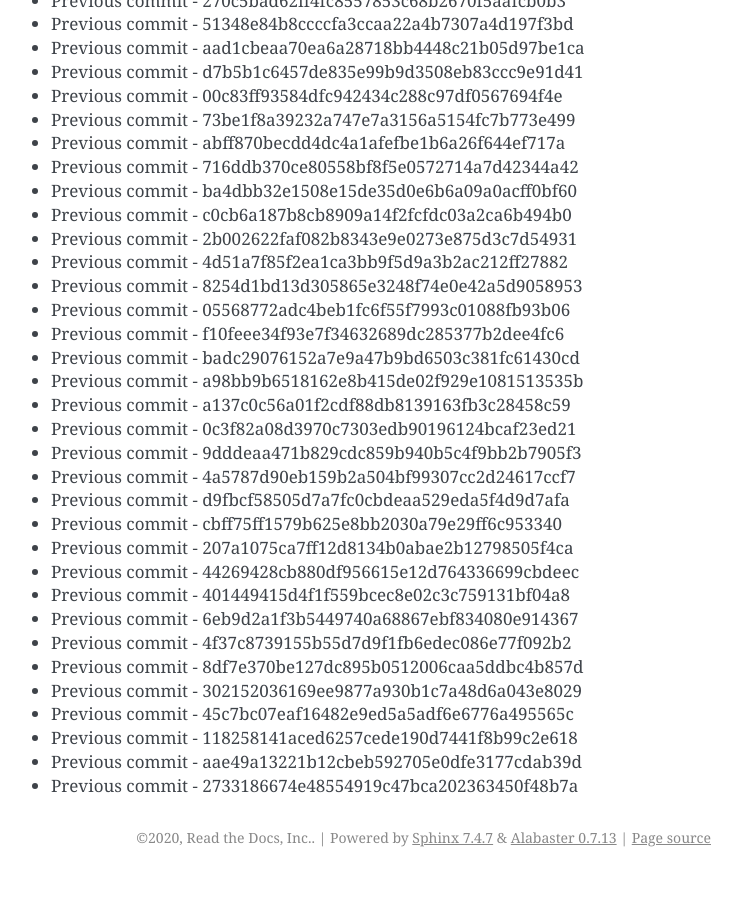
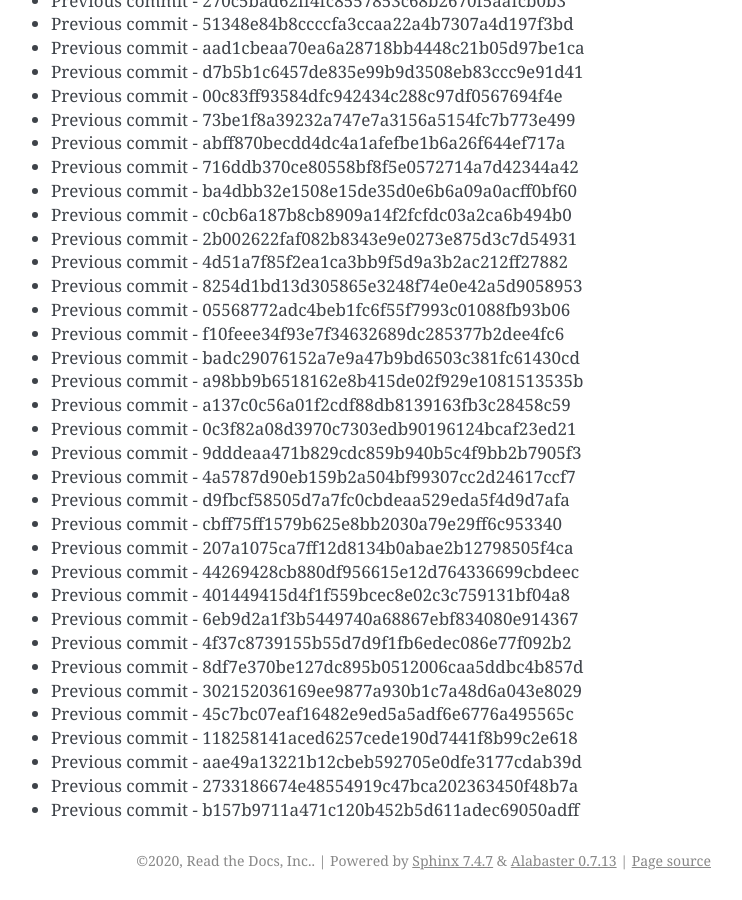
Before and after one commit to readthedocs/rtd-git-stresstest, a Sphinx documentation site: the page built from docs/updates.rst, in a window 1280 px wide and 900 px high, scrolled down 103981 px. Shown: the whole window, without its empty margins (399-1141 px from the left). Built offline with Sphinx 7.4.7, drawn with Linux system fonts in a browser that asks for light colours; before the commit the page ends 104858 px from its top, so only the background shows below that.

Commit message:
Generating commit from previous: b157b9711a471c120b452b5d611adec69050adff

```diff
--- a/docs/updates.rst
+++ b/docs/updates.rst
@@ -4401,3 +4401,4 @@ It can be tested for any performance characteristics.
 * Previous commit - 118258141aced6257cede190d7441f8b99c2e618
 * Previous commit - aae49a13221b12cbeb592705e0dfe3177cdab39d
 * Previous commit - 2733186674e48554919c47bca202363450f48b7a
+* Previous commit - b157b9711a471c120b452b5d611adec69050adff
```
